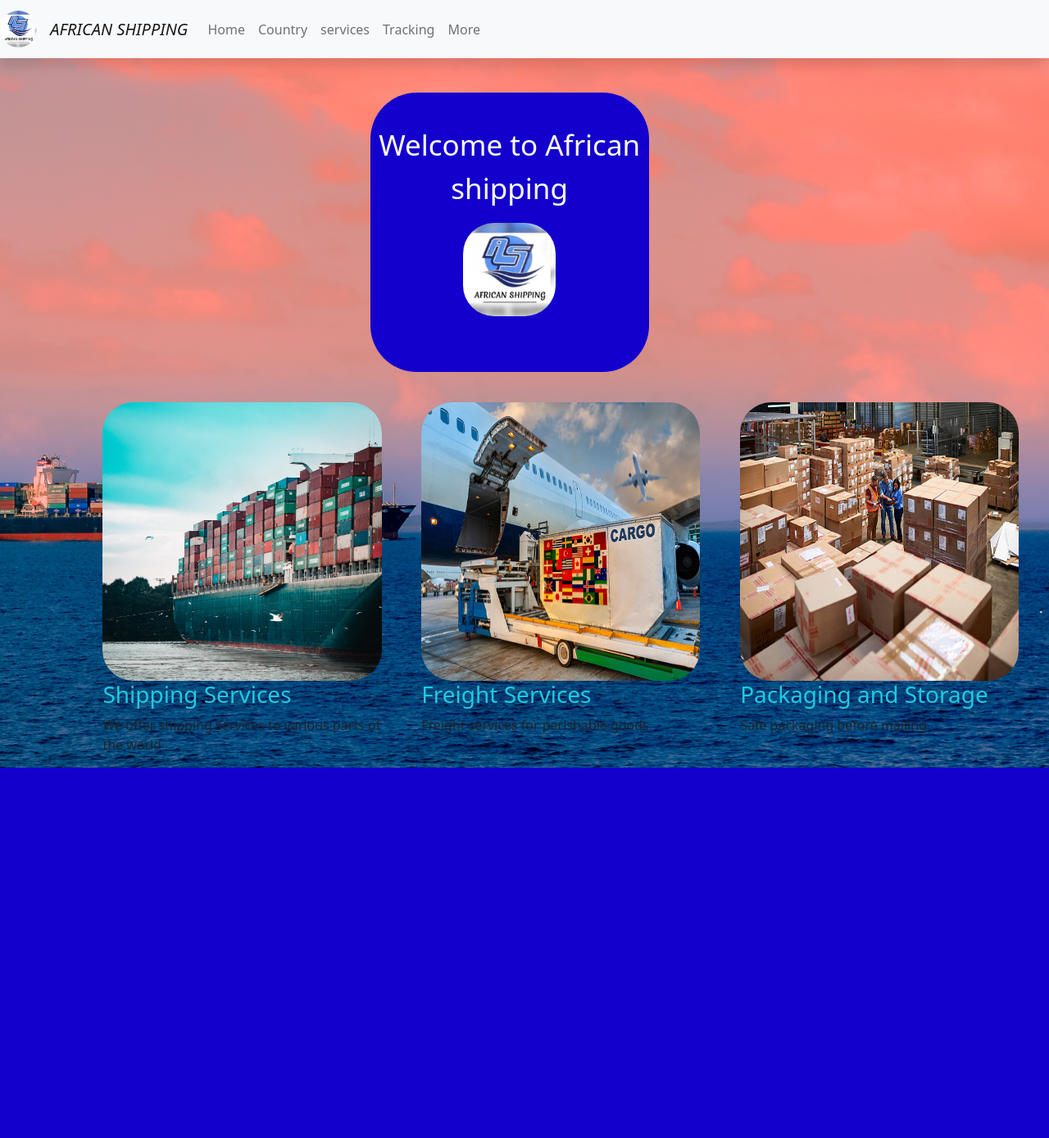
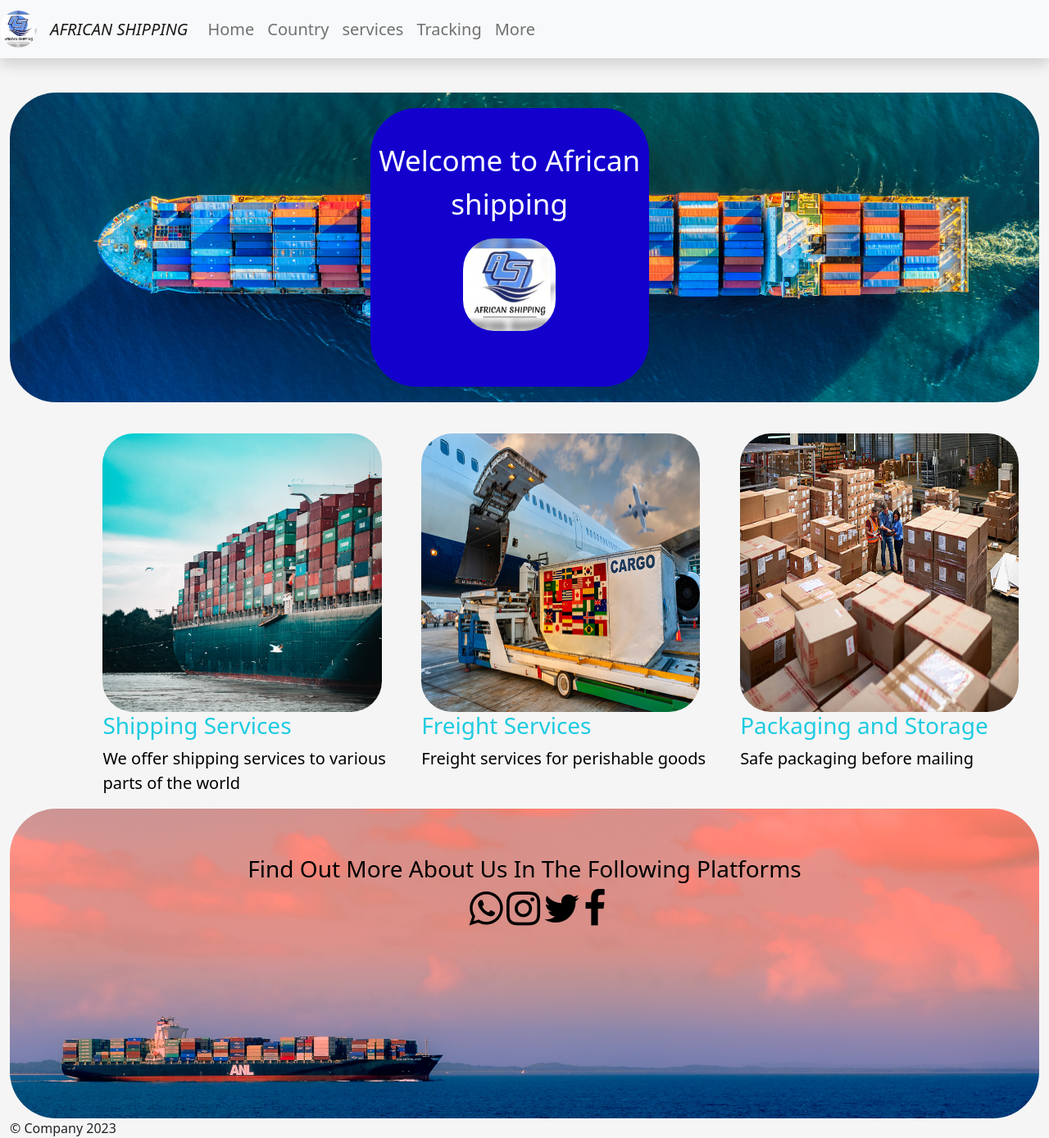
Before and after one commit to techclubgrp1/shipping_app_project, a PHP site: page / in a window 1280 px wide. Shown: the whole page at 82% size. Before the commit the page ends 937 px from the top, so only its background shows below. Run offline with PHP 8.4, Linux system fonts and the light colour scheme.

Commit message:
home page done

```diff
--- a/contact_us.html
+++ b/contact_us.html
@@ -105,7 +105,7 @@
                       <li><a href="#" class="nav-link">Mission</a></li>
                       <li><a href="#" class="nav-link">Vision</a></li>
                       <li><a href="#" class="nav-link">Internships</a></li>
-                      <li><a href="#"  class="nav-link">contact Us</a></li>
+                      <li><a href="contact_us.html"  class="nav-link">contact Us</a></li>
                       <li><a href="#" class="nav-link">About Us</a></li>
                     </ul>
                   </li>
--- a/index.html
+++ b/index.html
@@ -37,23 +37,23 @@
             <div class="collapse navbar-collapse" id="navbardisplaynavigations">
                 <nav class="navbar-nav" >
                     <ul class="navbar-nav me-auto mb-2 mb-lg-0">
-                      <li class="nav-item"><a href="index.html" class="nav-link">Home</a></li>
-                      <li><a href="#"  class="nav-link">Country</a>
+                      <li class="nav-item"><a href="index.html" class="nav-link"style="font-size: 20px;">Home</a></li>
+                      <li><a href="#"  class="nav-link" style="font-size: 20px;">Country</a>
                         <ul class="submenu">
-                            <li><a href="#" class="nav-link">United States</a></li>
+                            <li><a href="#" class="nav-link" >United States</a></li>
                             <li><a href="#" class="nav-link">Canada</a></li>
                             <li><a href="#" class="nav-link">Kenya</a></li>
                             <li><a href="#"  class="nav-link">South Africa</a></li>
                           </ul>
                     </li>
-                    <li><a href="#"  class="nav-link">services</a></li>
-                      <li><a href="#"  class="nav-link">Tracking</a></li>
-                      <li><a href="#"  class="nav-link">More</a>
+                    <li><a href="#"  class="nav-link" style="font-size: 20px;">services</a></li>
+                      <li><a href="#"  class="nav-link" style="font-size: 20px;">Tracking</a></li>
+                      <li><a href="#"  class="nav-link" style="font-size: 20px;">More</a>
                         <ul class="submenu">
                           <li><a href="#" class="nav-link">Mission</a></li>
                           <li><a href="#" class="nav-link">Vision</a></li>
                           <li><a href="#" class="nav-link">Internships</a></li>
-                          <li><a href="#"  class="nav-link">contact Us</a></li>
+                          <li><a href="contact_us.html"  class="nav-link">contact Us</a></li>
                           <li><a href="#" class="nav-link">About Us</a></li>
                         </ul>
                       </li>
@@ -65,32 +65,47 @@
     </nav>
 
     <div class="container-fluid" style="padding-top: 3cm;">
-      <div class="header" style="">
+      <div class="header">
+        <div class="section1">
           <p>Welcome to African shipping</p>
           <img src="images/WhatsApp Image 2023-05-21 at 14.53.12.jpeg" style="height: 3cm; width: 3cm; " alt="">
         </div>
 
-        <div class="row" style="padding-top: 1cm; padding-left: 3cm;">
+         </div> <div class="row" style="padding-top: 1cm; padding-left: 3cm;">
             <!-- column 1 -->
               <div class=" column1 col-lg-4">
                 <img src="images/ship3.jpg" style="height: 9cm; width: 9cm;"  alt="">
                 <h3 style="color: #1ecbe1;">Shipping Services</h3>
-              <p>We offer shipping services to various parts of the world</p>
+                <p style="color: black; font-size: 20px;">We offer shipping services to various <br> parts of the world</p>
               </div>
             <!-- column 2 -->
               <div class=" col-lg-4">
                 <img src="images/loading-the-container-in-the-cargo-airplane.jpg" style="height: 9cm; width: 9cm;"  alt="">
                 <h3 style="color: #1ecbe1;">Freight Services</h3>
-              <p>Freight services for perishable goods</p>
+                <p style="color: black; font-size: 20px;">Freight services for perishable goods</p>
               </div>
               <!-- column 3 -->
               <div class="col-lg-4">
                 <img src="images/looking-for-a-specific-item.jpg" style="height: 9cm; width: 9cm;" alt="">
                 <h3 style="color: #1ecbe1;">Packaging and Storage</h3>
-              <p>Safe packaging before mailing</p>
+                <p style="color: black; font-size: 20px;">Safe packaging before mailing</p>
               </div>
         </div>
+        <div class="section2">
+          <h3 style="padding-top: 1cm;">Find Out More About Us In The Following Platforms</h3>
+          <ul style="align-items: center;">
+            <a href=""><li><span class="fa fa-whatsapp fa-3x"></span></li></a>
+            <a href=""><li><span class="fa fa-instagram fa-3x" ></span></li></a>
+            <a href=""><li><span class="fa fa-twitter fa-3x"></span></li></a>
+            <a href=""><li><span class="fa fa-facebook fa-3x"></span></li></a>
+           </ul>
 
+
+        </div>
+
+        <footer>
+          &copy; Company 2023
+      </footer>
 
 </body>
 </html>
--- a/style.css
+++ b/style.css
@@ -1,8 +1,6 @@
 body{
-  background-image: url(images/ship2.jpg);
-  background-position: center;
-  background-repeat: no-repeat;
-  background-size: cover;
+ background-color: whitesmoke;
+
 }
 img{
     border-radius: 1cm;
@@ -46,6 +44,17 @@ img{
 
   }
   .header{
+    background-image: url(images/ship1.jpg);
+    background-position: center;
+    background-repeat: no-repeat;
+    background-size: cover;
+    height: 10cm;
+    border-radius: 1.5cm;
+    padding-top: 0.5cm;
+
+  }
+  .section1{
+
     max-width: max-content;
     height: 9cm;
     width: 9cm;
@@ -56,10 +65,32 @@ img{
     color: white;
     padding-top: 1cm;
     margin-left: 35%;
+  }
+  .section1 img:hover{
+
+  }
+
+  .section2{
+    background-image: url(images/ship2.jpg);
+    background-position: center;
+    background-repeat: no-repeat;
+    background-size: cover;
+    height: 10cm;
+    border-radius: 1.5cm;
+    padding-top: 0.5cm;
+    text-align: center;
+    color: black;
 
 
   }
-  .column1:hover{
-
+  .section2 ul{
+    align-items: center;
+    list-style: none;
+    align-content: center;
+    overflow: hidden;
 
   }
+  .section2 ul a li{
+    display: inline;
+    color: black;
+  }
```
Also changed, not shown: images/ship4.jpg (added). Lines whose indentation alone changed are shown as unchanged.
